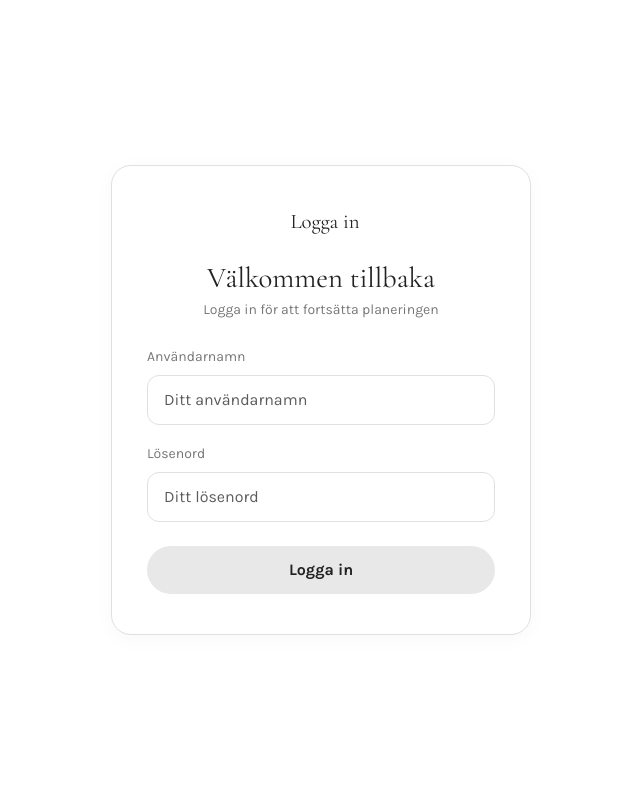
After one commit to studiomonira-stack/Wedding-planner, a Django app: page /login-embed/ in a window 1280 px wide. The commit adds this page. Shown: the whole page, without its empty margins (319-959 px from the left). Run offline with Django 5.2, Linux system fonts and the light colour scheme.

Commit message:
skapade embed login

```diff
--- /dev/null
+++ b/accounts/templates/accounts/login_embed.html
@@ -0,0 +1,123 @@
+{% load static %}
+{% load i18n %}
+<!DOCTYPE html>
+<html lang="sv">
+<head>
+    <meta charset="UTF-8">
+    <meta name="viewport" content="width=device-width, initial-scale=1.0">
+    <title>{% trans "Logga in" %}</title>
+    <link href="https://cdn.jsdelivr.net/npm/bootstrap@5.3.0/dist/css/bootstrap.min.css" rel="stylesheet">
+    <link href="https://fonts.googleapis.com/css2?family=Cormorant+Garamond:wght@400;600&family=Karla:wght@400;700&display=swap" rel="stylesheet">
+    <style>
+        :root {
+            --white: #FFFFFF;
+            --light-gray: #E8E8E8;
+            --gray-hover: #D0D0D0;
+            --text: #222222;
+            --text-light: #777777;
+            --border: #E0E0E0;
+        }
+        body {
+            font-family: 'Karla', sans-serif;
+            background: var(--white);
+            min-height: 100vh;
+            display: flex;
+            align-items: center;
+            justify-content: center;
+            margin: 0;
+            padding: 20px;
+        }
+        h1, h2 {
+            font-family: 'Cormorant Garamond', serif;
+            color: var(--text);
+            margin: 0;
+        }
+        .login-card {
+            background: var(--white);
+            border-radius: 20px;
+            padding: 40px 35px;
+            border: 1px solid var(--border);
+            width: 100%;
+            max-width: 420px;
+            box-shadow: 0 4px 20px rgba(0,0,0,0.03);
+        }
+        .btn-primary {
+            background: var(--light-gray);
+            border: none;
+            padding: 12px;
+            border-radius: 30px;
+            font-weight: 600;
+            width: 100%;
+            color: var(--text);
+            transition: all 0.2s ease;
+        }
+        .btn-primary:hover {
+            background: var(--gray-hover);
+            color: var(--text);
+        }
+        .form-control {
+            border-radius: 12px;
+            padding: 12px 16px;
+            border: 1px solid var(--border);
+            font-family: 'Karla', sans-serif;
+        }
+        .form-control:focus {
+            border-color: #999;
+            box-shadow: 0 0 0 0.2rem rgba(0,0,0,0.05);
+        }
+        a {
+            color: var(--text-light);
+            text-decoration: none;
+        }
+        a:hover {
+            color: var(--text);
+        }
+        .navbar-brand {
+            font-family: 'Cormorant Garamond', serif;
+            font-size: 1.3rem;
+            color: var(--text);
+            text-decoration: none;
+            display: block;
+            margin-bottom: 10px;
+        }
+        .text-muted {
+            color: var(--text-light) !important;
+        }
+        .alert-danger {
+            background: #F8F8F8;
+            border-color: #E0E0E0;
+            color: #222;
+        }
+    </style>
+</head>
+<body>
+
+    <div class="login-card">
+        <div class="text-center mb-4">
+            <a href="#" class="navbar-brand">
+                <i class="fas fa-gem me-2"></i>{% trans "Logga in" %}
+            </a>
+        </div>
+        <h2 class="text-center mb-1" style="font-size: 1.8rem;">{% trans "Välkommen tillbaka" %}</h2>
+        <p class="text-center text-muted small mb-4">{% trans "Logga in för att fortsätta planeringen" %}</p>
+
+        <form method="post">
+            {% csrf_token %}
+            <div class="mb-3">
+                <label class="form-label small" style="color: var(--text-light);">{% trans "Användarnamn" %}</label>
+                <input type="text" name="username" class="form-control" placeholder="{% trans 'Ditt användarnamn' %}" required>
+            </div>
+            <div class="mb-3">
+                <label class="form-label small" style="color: var(--text-light);">{% trans "Lösenord" %}</label>
+                <input type="password" name="password" class="form-control" placeholder="{% trans 'Ditt lösenord' %}" required>
+            </div>
+            {% if form.errors %}
+                <div class="alert alert-danger small">{% trans "Fel användarnamn eller lösenord." %}</div>
+            {% endif %}
+            <button type="submit" class="btn btn-primary mt-2">{% trans "Logga in" %}</button>
+        </form>
+
+    </div>
+
+</body>
+</html>
--- a/accounts/urls.py
+++ b/accounts/urls.py
@@ -6,11 +6,11 @@ urlpatterns = [
     path('', views.landing, name='landing'),
     path('register/', views.register, name='register'),
     path('login/', auth_views.LoginView.as_view(template_name='accounts/login.html'), name='login'),
+    path('login-embed/', views.login_embed, name='login_embed'),
     path('logout/', auth_views.LogoutView.as_view(), name='logout'),
     path('dashboard/', views.dashboard, name='dashboard'),
     path('webhook/whop/', views.whop_webhook, name='whop_webhook'),
     path('skapa-par/', views.skapa_par, name='skapa_par'),
-    path('skapa-par/', views.skapa_par, name='skapa_par'),
     path('kop/', views.kop, name='kop'),
     path('welcome/', views.welcome, name='welcome'),
 ]
--- a/accounts/views.py
+++ b/accounts/views.py
@@ -236,3 +236,6 @@ from django.utils.translation import activate
 
 def kop(request):
     return render(request, 'accounts/kop.html')
+
+def login_embed(request):
+    return render(request, 'accounts/login_embed.html')
--- a/core/urls.py
+++ b/core/urls.py
@@ -6,7 +6,6 @@ from django.conf import settings
 from django.conf.urls.static import static
 from planner import views as planner_views
 
-
 urlpatterns = [
     path('admin/', admin.site.urls),
     path('accounts/', include('accounts.urls')),
@@ -14,8 +13,9 @@ urlpatterns = [
     path('', include('accounts.urls')),
     path('register-partner/', planner_views.register_photographer, name='register_photographer'),
     path('privacy-policy/', planner_views.privacy_policy, name='privacy_policy'),
+    path('partner-demo/', planner_views.partner_landing_demo, name='partner_landing_demo'),
     path('i18n/', include('django.conf.urls.i18n')),
-    path('partner-demo/', planner_views.partner_landing_demo, name='partner_landing_demo'),
+
 
 ]
 from django.views.decorators.csrf import csrf_exempt
```
Also changed, not shown: planner/templates/planner/partner_landing.html (+6 -6 lines).
